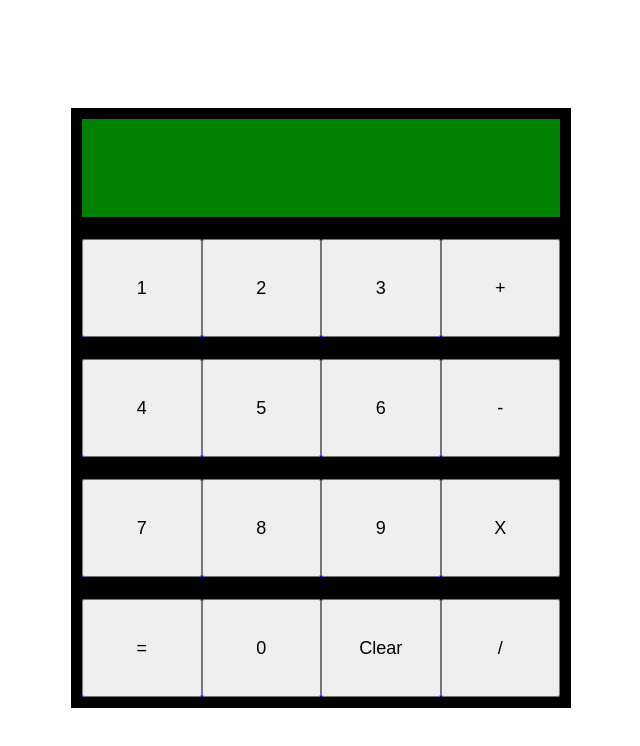
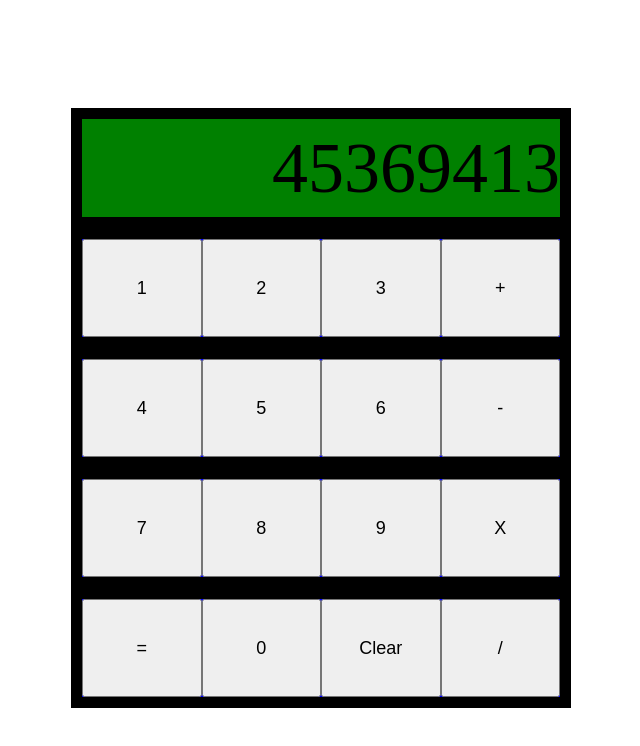
Before and after one commit to gerby876/TOP_calc, a plain HTML site: page index.html in a window 1280 px wide. Shown: the whole page, without its empty margins (319-959 px from the left). Drawn offline with Linux system fonts and the light colour scheme.

Commit message:
Add template text to display change display font to proper size

```diff
--- a/script.js
+++ b/script.js
@@ -2,6 +2,7 @@ const container = document.querySelector(".container")
 
 const display = document.createElement("div");
 display.classList.add("display");
+display.textContent = "45369413"
 container.appendChild(display);
 
 const row1 = document.createElement("div");
--- a/style.css
+++ b/style.css
@@ -20,6 +20,10 @@ body{
     border: solid;
     flex: 1;
     margin: 1vh;
+    display: flex;
+    align-items: center;
+    justify-content: end;
+    font-size: 72px;
 }
 
 .rows {
```
